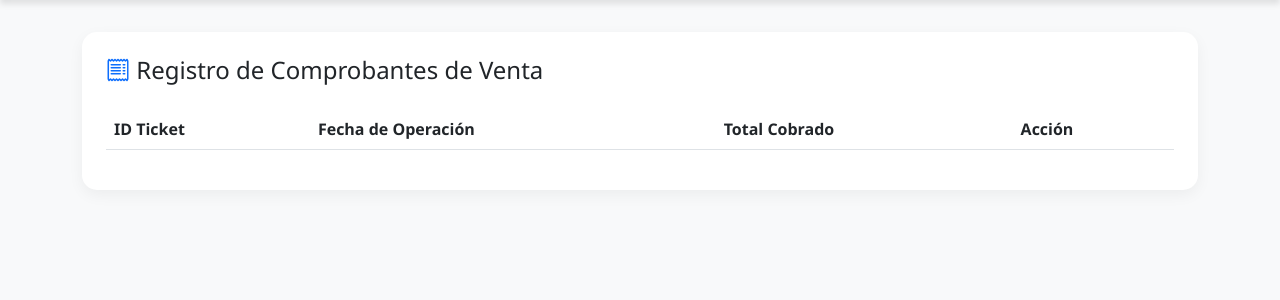
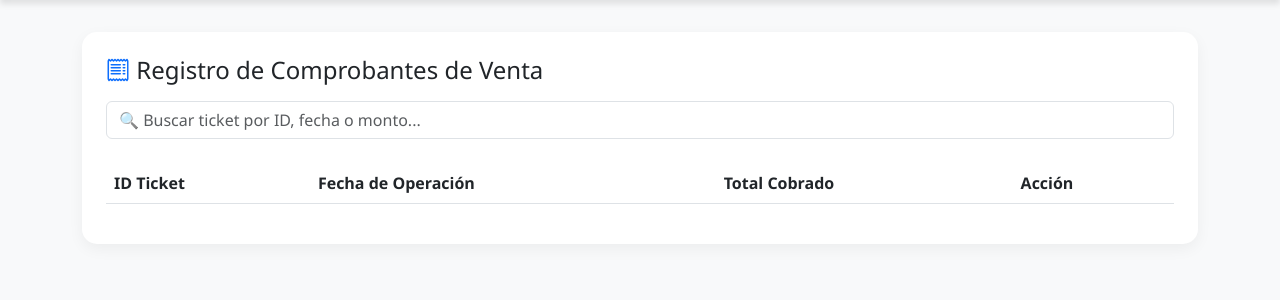
Before and after one commit to oscarlo-lgtm/punto-de-venta, a Flask app: page /tickets in a window 1280 px wide. Shown: the part 56-356 px from the top of the page. Run offline with Flask 3, Linux system fonts and the light colour scheme; data that the repository does not hold is empty; some libraries are stand-ins or nearby versions.

Commit message:
Update tickets.html

```diff
--- a/templates/tickets.html
+++ b/templates/tickets.html
@@ -17,7 +17,6 @@
 
     <nav class="navbar navbar-expand-lg navbar-custom mb-4">
         <div class="container-fluid">
-            <!-- Actualización de Marca Corporativa -->
             <a class="navbar-brand" href="/"><i class="bi bi-cpu-fill text-info"></i> JEJA</a>
             <div class="navbar-nav ms-auto">
                 <a class="nav-link" href="/"><i class="bi bi-calculator"></i> Caja de Cobro</a>
@@ -30,9 +29,14 @@
 
     <div class="container py-2">
         <div class="card card-custom p-4">
-            <h4 class="mb-4 text-dark"><i class="bi bi-receipt text-primary"></i> Registro de Comprobantes de Venta</h4>
+            <h4 class="mb-3 text-dark"><i class="bi bi-receipt text-primary"></i> Registro de Comprobantes de Venta</h4>
+
+            <div class="mb-4">
+                <input type="text" id="buscadorTickets" class="form-control" placeholder="🔍 Buscar ticket por ID, fecha o monto..." onkeyup="filtrarTickets()">
+            </div>
+
             <div class="table-responsive">
-                <table class="table table-striped align-middle">
+                <table class="table table-striped align-middle" id="tablaTickets">
                     <thead>
                         <tr><th>ID Ticket</th><th>Fecha de Operación</th><th>Total Cobrado</th><th>Acción</th></tr>
                     </thead>
@@ -50,5 +54,23 @@
             </div>
         </div>
     </div>
+
+    <script>
+        function filtrarTickets() {
+            let input = document.getElementById("buscadorTickets");
+            let filtro = input.value.toLowerCase();
+            let tabla = document.getElementById("tablaTickets");
+            let filas = tabla.getElementsByTagName("tr");
+
+            for (let i = 1; i < filas.length; i++) {
+                let contenidoFila = filas[i].textContent || filas[i].innerText;
+                if (contenidoFila.toLowerCase().indexOf(filtro) > -1) {
+                    filas[i].style.display = "";
+                } else {
+                    filas[i].style.display = "none";
+                }
+            }
+        }
+    </script>
 </body>
 </html>
```
